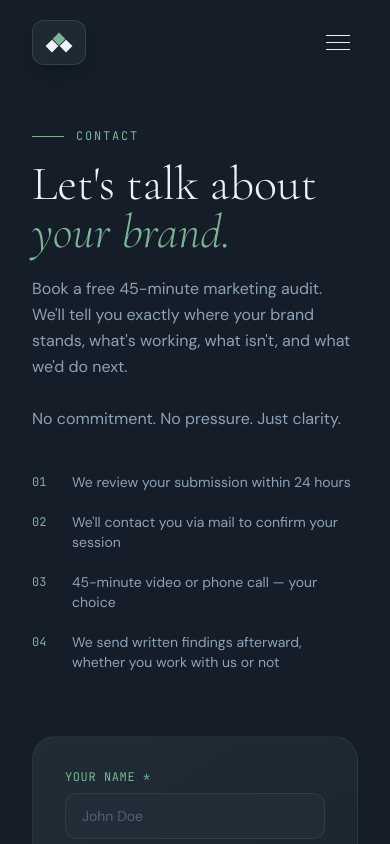
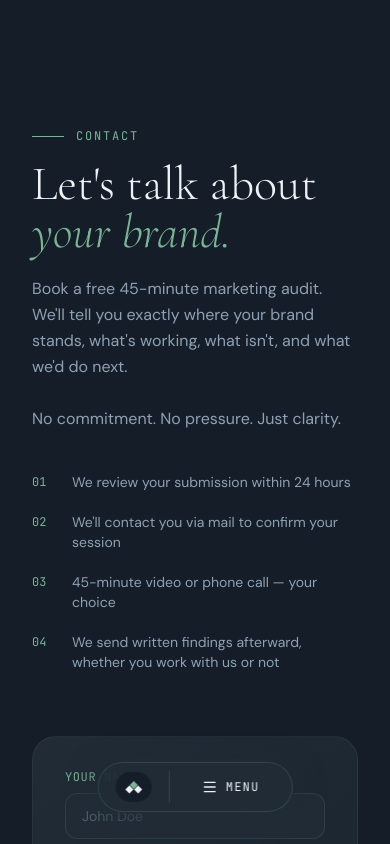
Before and after one commit to noahdevelopsio/Runomaweb, a Next.js app: page /contact in a window 390 px wide. Shown: the top 844 px of the page. Built offline with nearby package versions, Linux system fonts and the light colour scheme.

Commit message:
feat(nav): add mobile hybrid Dynamic Island Navigation Toggle

```diff
--- a/app/layout.tsx
+++ b/app/layout.tsx
@@ -1,6 +1,7 @@
 import type { Metadata } from "next";
 import "./globals.css";
 import Navbar from "@/components/layout/Navbar";
+import DynamicIslandNav from "@/components/layout/DynamicIslandNav";
 import Footer from "@/components/layout/Footer";
 
 export const metadata: Metadata = {
@@ -21,6 +22,7 @@ export default function RootLayout({ children }: { children: React.ReactNode })
     <html lang="en">
       <body className="bg-surface-1 text-text-primary font-body antialiased overflow-x-hidden">
         <Navbar />
+        <DynamicIslandNav />
         <main>{children}</main>
         <Footer />
       </body>
--- /dev/null
+++ b/components/layout/DynamicIslandNav.tsx
@@ -0,0 +1,135 @@
+"use client";
+
+import { useState, useEffect } from "react";
+import Link from "next/link";
+import { usePathname } from "next/navigation";
+import { motion, AnimatePresence } from "framer-motion";
+import Button from "@/components/ui/Button";
+import Logo from "@/components/ui/Logo";
+import { Menu, X, Home, Search, Mail, User } from "lucide-react";
+
+const links = [
+    { label: "Home", href: "/" },
+    { label: "Services", href: "/services" },
+    { label: "Portfolio", href: "/portfolio" },
+    { label: "About", href: "/about" },
+];
+
+export default function DynamicIslandNav() {
+    const [expanded, setExpanded] = useState(false);
+    const [scrolled, setScrolled] = useState(false);
+    const pathname = usePathname();
+
+    useEffect(() => {
+        const onScroll = () => {
+            setScrolled(window.scrollY > 60);
+            if (window.scrollY > 60 && expanded) {
+                setExpanded(false); // Auto-collapse on scroll
+            }
+        };
+        window.addEventListener("scroll", onScroll);
+        return () => window.removeEventListener("scroll", onScroll);
+    }, [expanded]);
+
+    // Close island on route change
+    useEffect(() => {
+        setExpanded(false);
+    }, [pathname]);
+
+    return (
+        <div className="md:hidden fixed bottom-8 left-1/2 -translate-x-1/2 z-[100] flex justify-center">
+            <motion.nav
+                layout
+                initial={{ y: 100, opacity: 0 }}
+                animate={{ y: 0, opacity: 1 }}
+                transition={{ type: "spring", stiffness: 300, damping: 30 }}
+                className={`bg-surface-2/90 backdrop-blur-xl border border-sage/20 shadow-card
+                   overflow-hidden transition-all duration-300 ease-out flex flex-col items-center justify-center
+                   ${expanded ? "rounded-[32px] w-[340px] p-6" : "rounded-full w-auto p-2 px-4"}`}
+            >
+                <AnimatePresence mode="wait">
+                    {!expanded ? (
+                        // Collapsed State
+                        <motion.div
+                            layout="position"
+                            key="collapsed"
+                            initial={{ opacity: 0 }}
+                            animate={{ opacity: 1 }}
+                            exit={{ opacity: 0, scale: 0.9 }}
+                            transition={{ duration: 0.2 }}
+                            className="flex items-center gap-4"
+                        >
+                            <Link href="/">
+                                <div className="bg-surface-1 rounded-full p-2 border border-sage/10 hover:border-sage/40 transition-colors">
+                                    <Logo className="w-5 h-auto" />
+                                </div>
+                            </Link>
+                            <div className="flex gap-1 border-l border-sage/20 pl-4">
+                                <button
+                                    onClick={() => setExpanded(true)}
+                                    className="font-mono text-xs tracking-widest text-text-primary uppercase
+                             px-4 py-2 hover:bg-surface-3 rounded-full transition-colors flex items-center gap-2"
+                                >
+                                    <Menu className="w-4 h-4" /> Menu
+                                </button>
+                            </div>
+                        </motion.div>
+                    ) : (
+                        // Expanded State
+                        <motion.div
+                            layout="position"
+                            key="expanded"
+                            initial={{ opacity: 0, scale: 0.95 }}
+                            animate={{ opacity: 1, scale: 1 }}
+                            exit={{ opacity: 0 }}
+                            transition={{ duration: 0.2 }}
+                            className="w-full flex flex-col"
+                        >
+                            <div className="flex justify-between items-center mb-6 w-full">
+                                <Logo className="w-6 h-auto" />
+                                <button
+                                    onClick={() => setExpanded(false)}
+                                    className="p-2 bg-surface-1 rounded-full text-text-secondary hover:text-text-primary transition-colors"
+                                >
+                                    <X className="w-4 h-4" />
+                                </button>
+                            </div>
+
+                            <div className="flex flex-col gap-2 w-full mb-6 relative">
+                                {links.map((link) => {
+                                    const isActive = pathname === link.href;
+                                    return (
+                                        <Link
+                                            key={link.label}
+                                            href={link.href}
+                                            className={`relative px-4 py-3 rounded-2xl font-body text-sm text-center transition-all ${isActive
+                                                ? "text-ink font-semibold"
+                                                : "text-text-secondary hover:text-text-primary hover:bg-surface-3"
+                                                }`}
+                                        >
+                                            {isActive && (
+                                                <motion.div
+                                                    layoutId="active-pill"
+                                                    className="absolute inset-0 bg-sage rounded-2xl"
+                                                    initial={false}
+                                                    transition={{ type: "spring", stiffness: 300, damping: 30 }}
+                                                />
+                                            )}
+                                            <span className="relative z-10">{link.label}</span>
+                                        </Link>
+                                    );
+                                })}
+                            </div>
+
+                            <div className="w-full">
+                                <Button href="/contact" size="md" className="w-full flex justify-center">
+                                    Book Free Audit
+                                </Button>
+                            </div>
+                        </motion.div>
+                    )}
+                </AnimatePresence>
+            </motion.nav>
+        </div>
+    );
+}
--- a/components/layout/Navbar.tsx
+++ b/components/layout/Navbar.tsx
@@ -30,7 +30,7 @@ export default function Navbar() {
         initial={{ y: -20, opacity: 0 }}
         animate={{ y: 0, opacity: 1 }}
         transition={{ duration: 0.6, ease: [0.16, 1, 0.3, 1] }}
-        className={`fixed top-0 left-0 right-0 z-50 transition-all duration-400 ${scrolled
+        className={`hidden md:block fixed top-0 left-0 right-0 z-50 transition-all duration-400 ${scrolled
           ? "bg-ink/85 backdrop-blur-xl border-b border-sage/10 py-3"
           : "bg-transparent py-5"
           }`}
```
